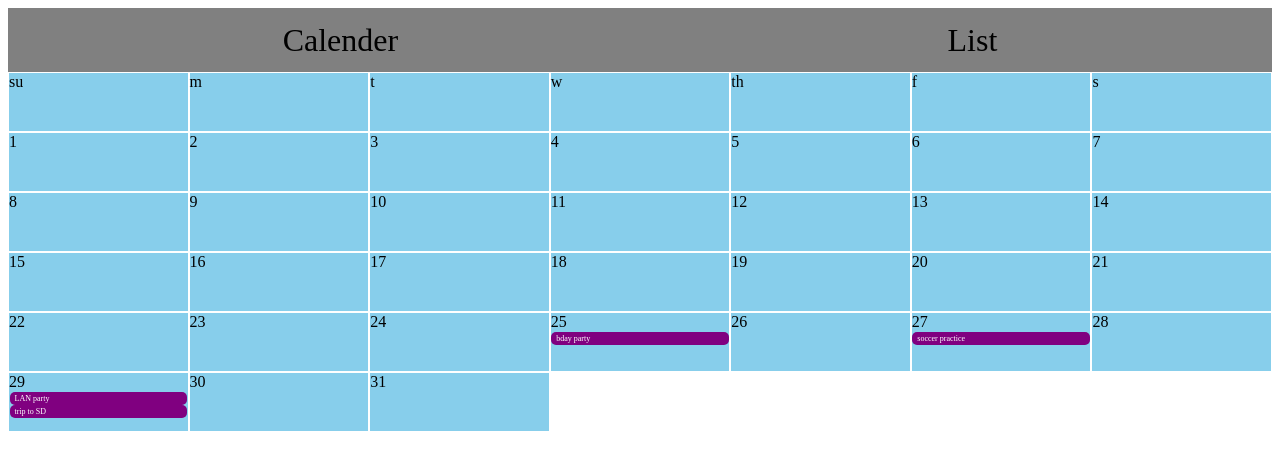
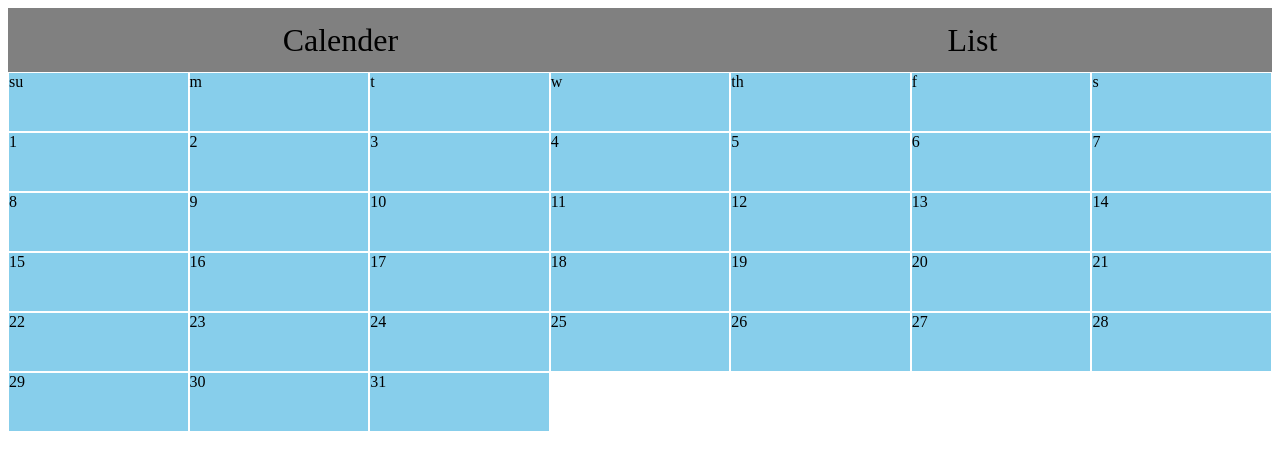
Before and after one commit to connorbtreecode/app-challenge, a SvelteKit app: page / in a window 1280 px wide. Shown: the top 470 px of the page. Built offline with nearby package versions, Linux system fonts and the light colour scheme.

Commit message:
Made calender show events

```diff
--- a/src/routes/+page.svelte
+++ b/src/routes/+page.svelte
@@ -1,11 +1,15 @@
 <script>
+	import { onMount } from "svelte";
+
+
+	let todos = $state([]);
+
+	onMount(() => {
+		if(localStorage.getItem("todos")) {
+			todos = JSON.parse(localStorage.getItem("todos"));
+		}
+	})
 	let days = ['su', 'm', 't', 'w', 'th', 'f', 's'];
-	let todos = $state([
-		{ date: '2025/08/25', eventName: 'bday party' },
-		{ date: '2025/08/27', eventName: 'soccer practice' },
-		{ date: '2025/08/29', eventName: 'LAN party' },
-		{ date: '2025/08/29', eventName: 'trip to SD' }
-	]);
 </script>
 
 <div>
@@ -17,7 +21,7 @@
 		{#each new Array(31).fill(0) as day, i}
 			<div>
 				{i + 1}
-				{#each todos.filter((v) => v.date.split('/')[2] == i + 1) as v, i}
+				{#each todos.filter((v) => v.date.split('-')[2] == i + 1) as v, i}
 					<div class="event">{v.eventName}</div>
 				{/each}
 			</div>
```
Lines whose indentation alone changed are shown as unchanged.
